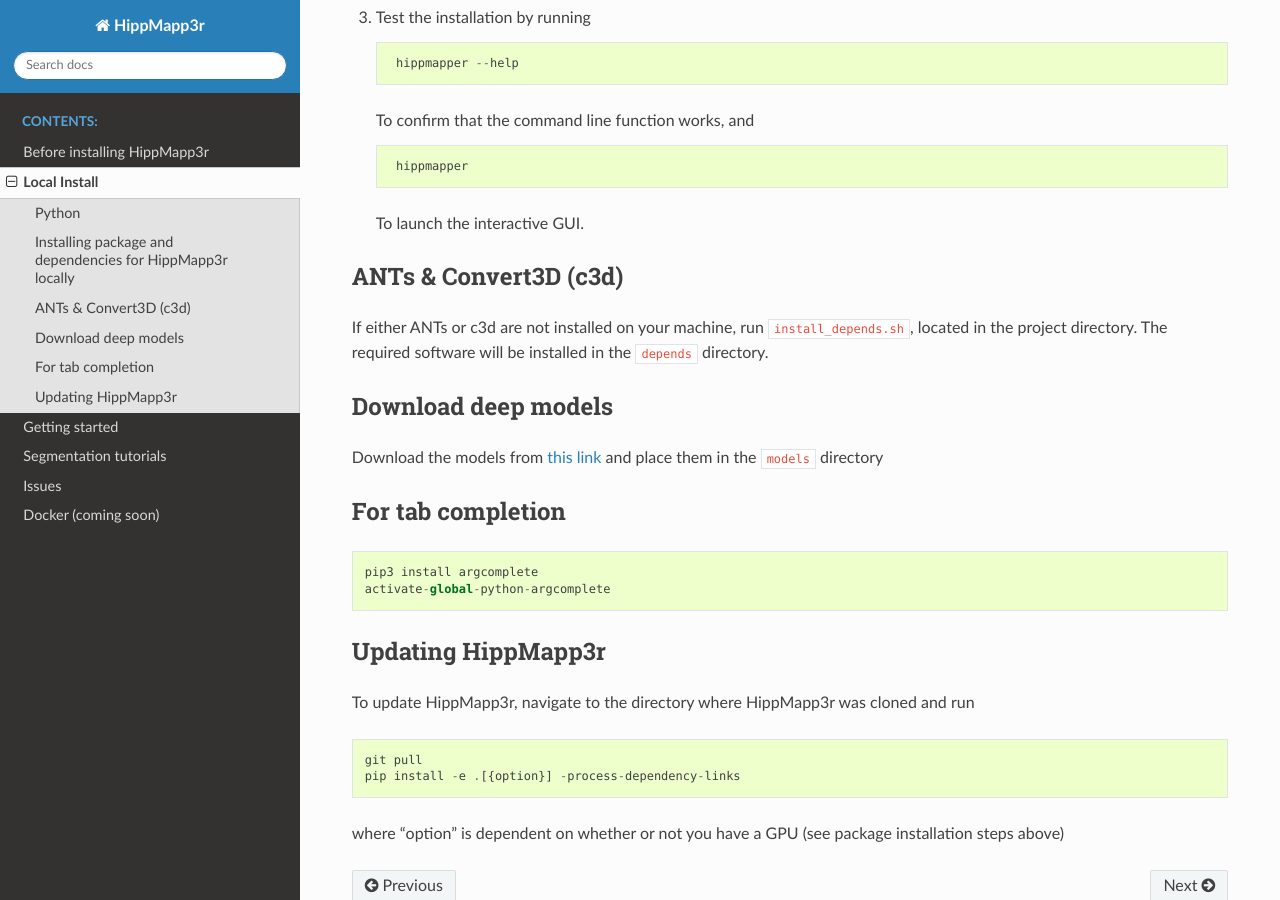
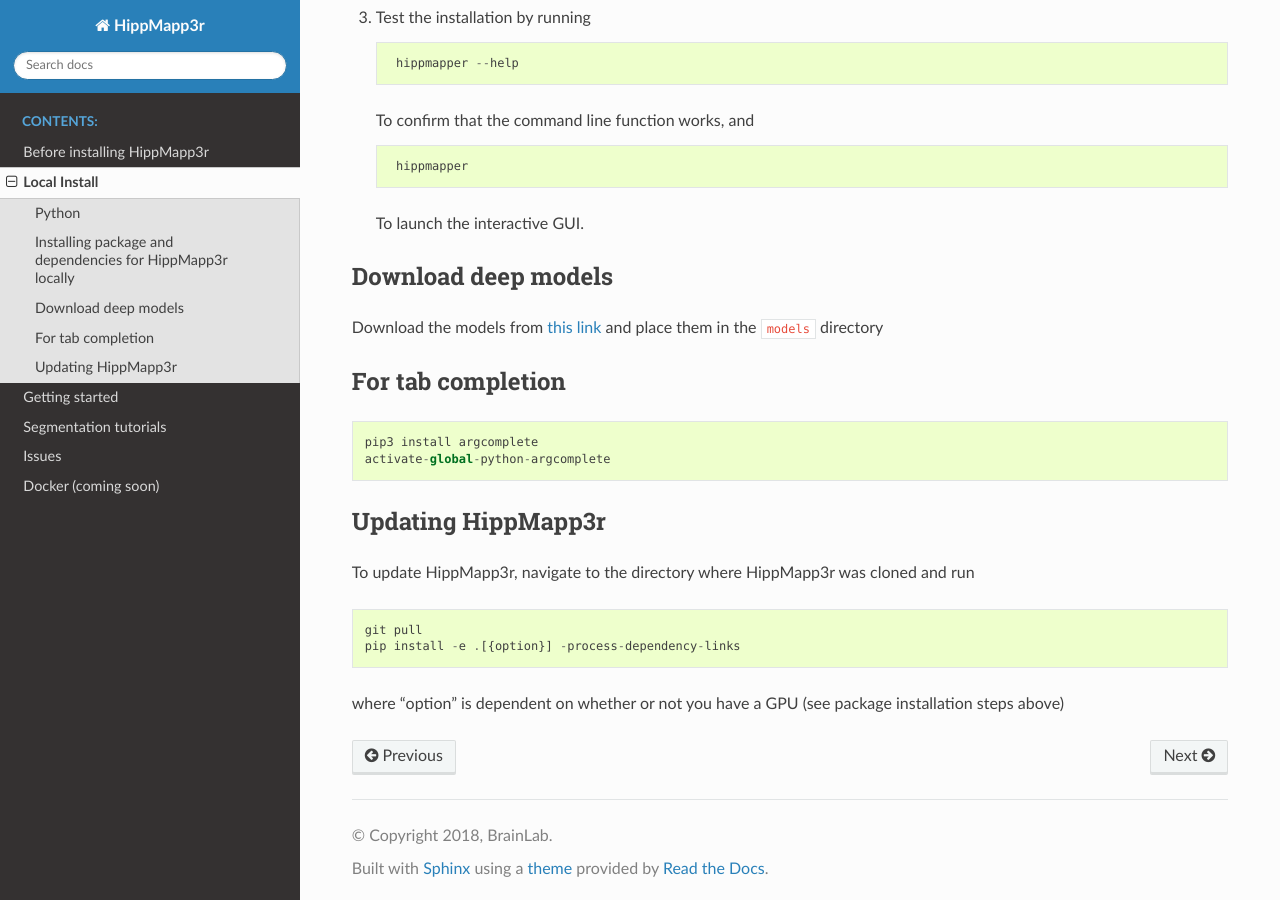
Before and after one commit to AICONSlab/HippMapp3r, a Sphinx documentation site: the page built from docs/install.md, in a window 1280 px wide and 900 px high, scrolled down 1117 px. Built offline with Sphinx 7.4.7 and the Read the Docs theme 2.0.0, drawn with Linux system fonts in a browser that asks for light colours.

Commit message:
removing lines for external dependents installation

```diff
--- a/docs/install.md
+++ b/docs/install.md
@@ -49,10 +49,6 @@
 
    To launch the interactive GUI.
 
-## ANTs & Convert3D (c3d)
-
-If either ANTs or c3d are not installed on your machine, run `install_depends.sh`, located in the project directory. The required software will be installed in the `depends` directory.
-
 ## Download deep models
 
 Download the models from [this link](https://drive.google.com/open?id=10aVCDurd_mcB49mJfwm658IZg33u0pd2) and place them in the `models` directory
```
